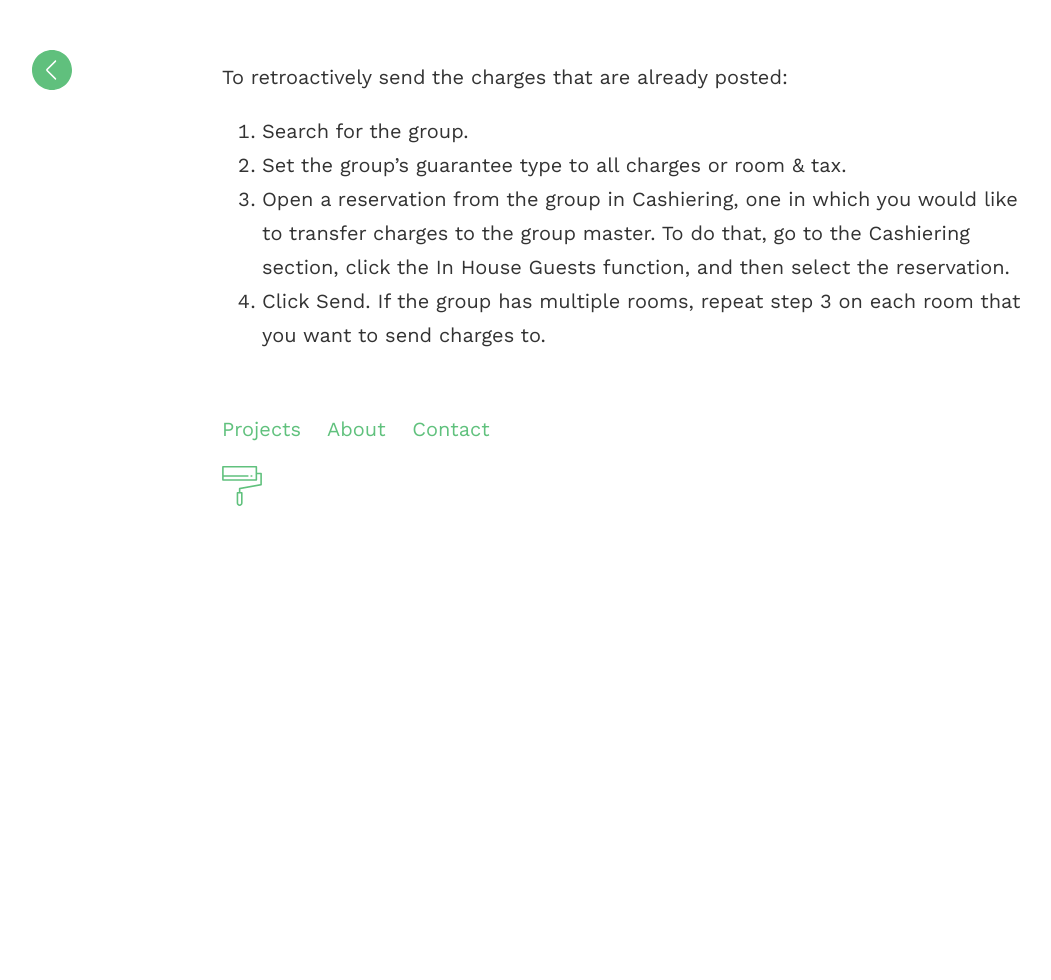
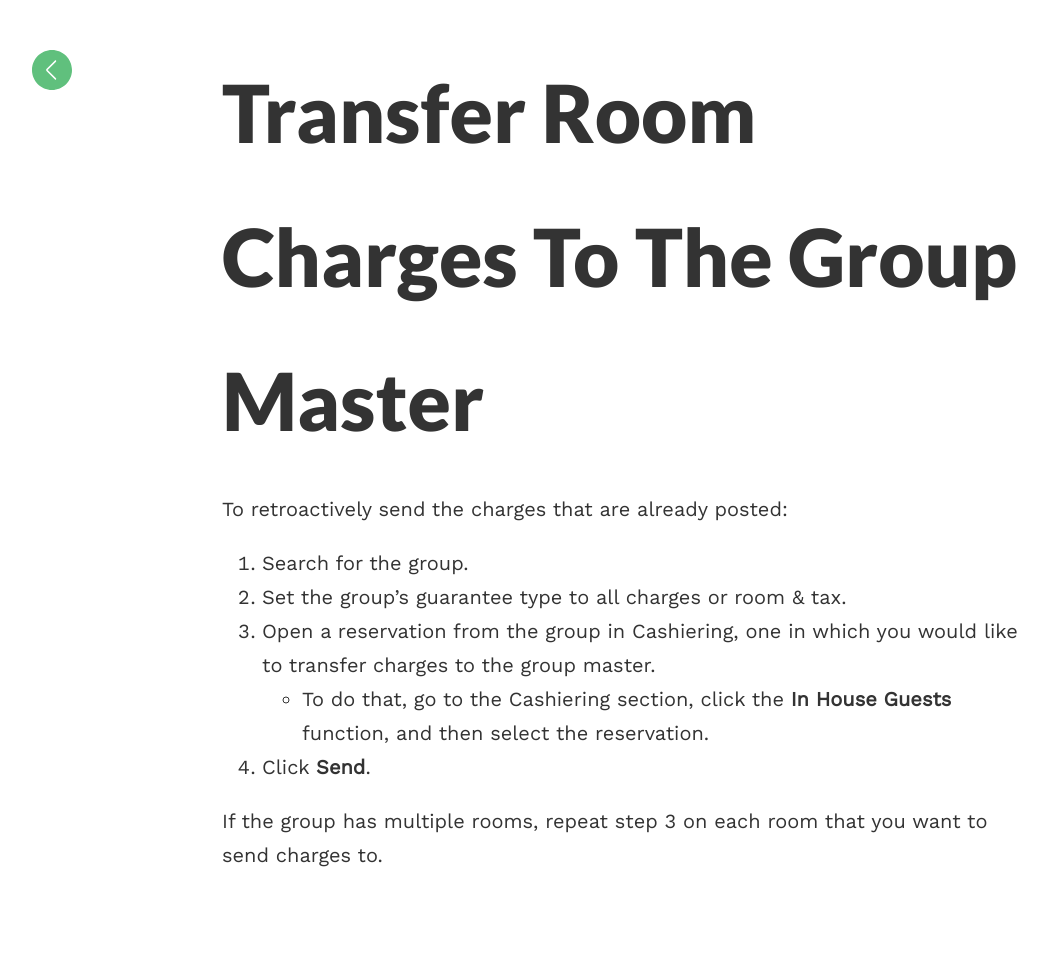
Before and after one commit to blake1ward/portfolio, a Jekyll site: the page built from transfer-charges.md, in a window 1280 px wide. Shown: the whole page, without its empty margins (18-1069 px from the left). Built offline with Jekyll 4.4.1, drawn with Linux system fonts in a browser that asks for light colours; our own code applies the rules of GitHub Pages for plain Markdown files.

Commit message:
Update transfer-charges.md

```diff
--- a/transfer-charges.md
+++ b/transfer-charges.md
@@ -1,13 +1,18 @@
-
-
+---
+title: Transfer Room Charges to the Group Master
+layout: post
+permalink: /transfer-charges/
+---
 
 To retroactively send the charges that are already posted:
+
 1. Search for the group.
 2. Set the group's guarantee type to all charges or room & tax.
 3. Open a reservation from the group in Cashiering, one in which you would like to
 transfer charges to the group master.
-To do that, go to the Cashiering section, click the In House Guests function,
+     - To do that, go to the Cashiering section, click the **In House Guests** function,
 and then select the reservation.
-4. Click Send.
+4. Click **Send**.
+
 If the group has multiple rooms, repeat step 3 on each room that you want to send charges
 to.
```
